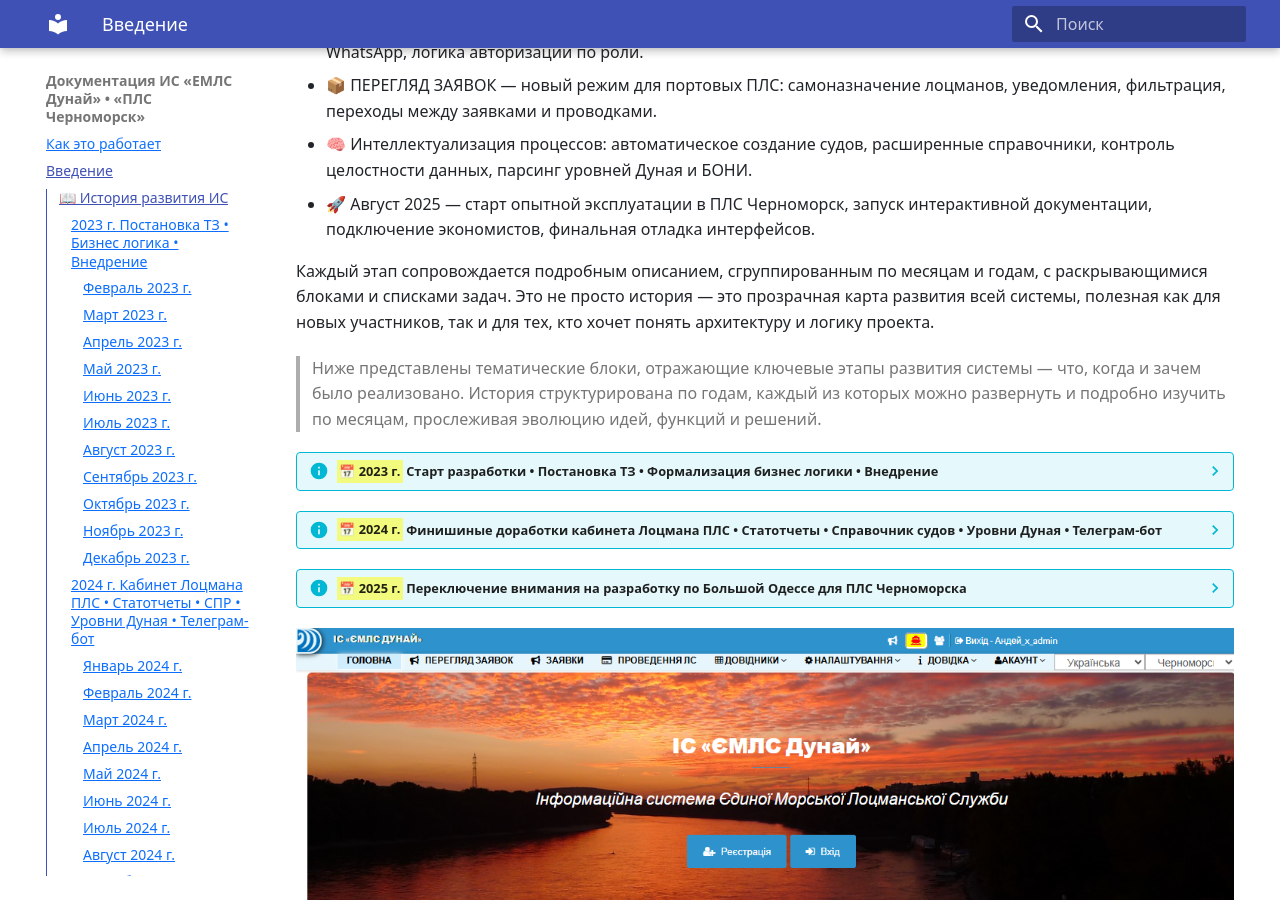
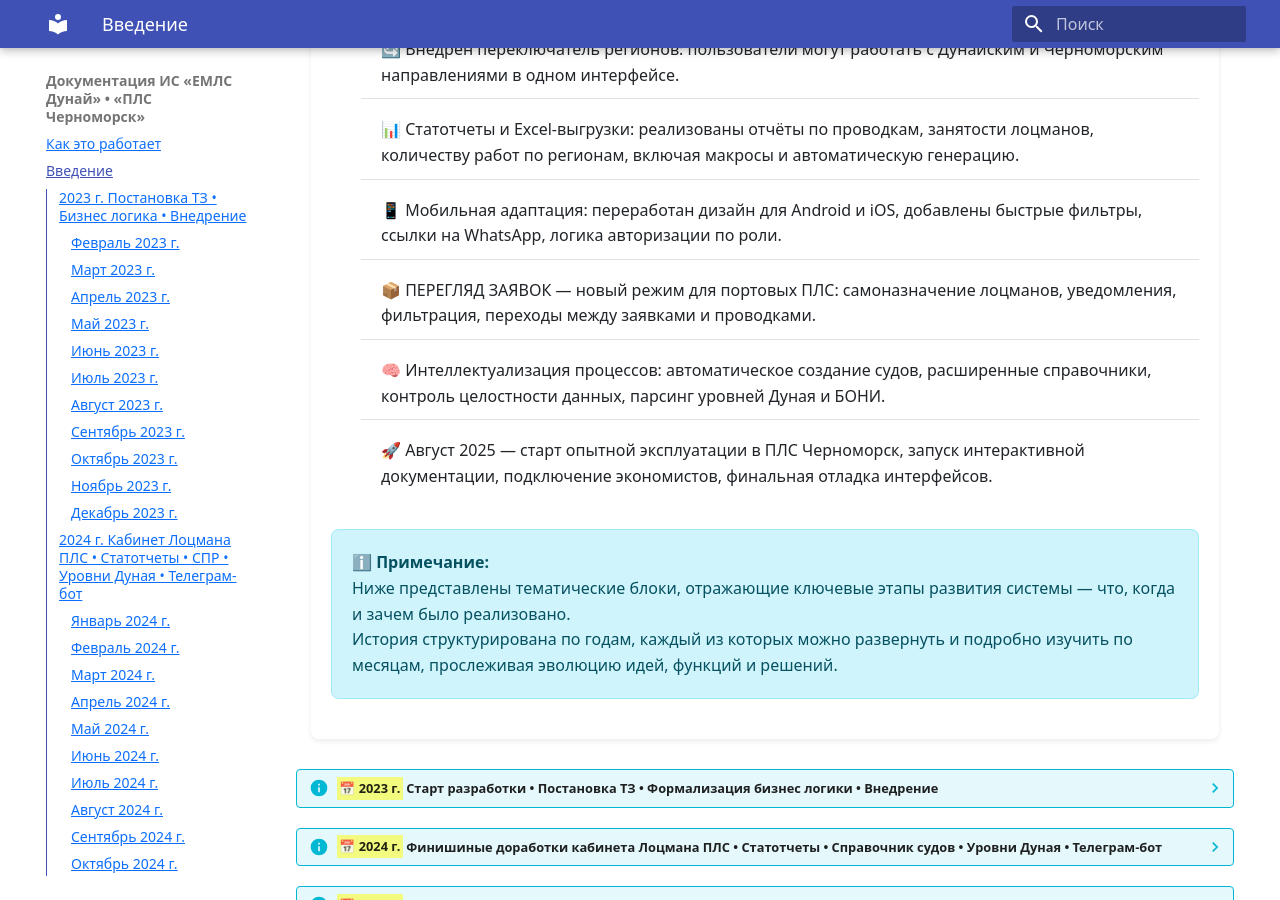
Before and after one commit to vvxsoni/Danube_help, an MkDocs documentation site: the page built from docs/index.md, in a window 1280 px wide and 900 px high, scrolled down 886 px. Built offline with MkDocs 1.6.1 and Material for MkDocs 9.7.7, drawn with Linux system fonts in a browser that asks for light colours; some of the changed text lies outside the part shown.

Commit message:
📖 История развития ИС

```diff
--- a/docs/index.md
+++ b/docs/index.md
@@ -2,27 +2,43 @@
 
 **Добро пожаловать в документацию ИС «ЕМЛС Дунай» • «ПЛС Черноморск»**
 
-## **📖 История развития ИС**
-Этот раздел — хронологическая летопись развития информационной системы ЕМЛС Дунай. Он показывает, как проект шаг за шагом превращался из идеи в полноценную цифровую платформу.
+<div class="container mt-4">
 
-- 📅 <span class="quick-highlight date">Начало в 2023 году:</span> постановка задачи, разработка технического задания, создание первых справочников и интерфейсов.
-- 🧩 Каждый месяц — новые функции: регистрация пользователей, справочники судов, агентов, портов, квитанции, таймшиты, PDF-формы.
-- 🧠 Постепенно добавлялись роли: агент, диспетчер, лоцман, экономист — с индивидуальными кабинетами и правами.
-- 📊 <span class="quick-highlight date">В 2024 году</span> — акцент на аналитику, статистику, интеграции с внешними источниками (Equasis, Vessel Finder), Telegram-бот для уровней Дуная.
-- ⚙️ Внедрены сложные механизмы: распределение лоцманов, лидирование судов, контроль целостности данных, фильтры, графики, парсинг.
-- 🧭 <span class="quick-highlight date">В 2025 году</span> — акцент сместился на развитие ПЛС Черноморск: начата интеграция с ИС VTMIS Odessa, создана собственная логика заявок, справочников и проводок.
-- 🧩 Каждый месяц — новые функции: фильтры, кнопки, репликация данных, адаптация интерфейса под мобильные устройства, разработка новых режимов для лоцманов и диспетчеров.
-- 🔄 Внедрён переключатель регионов: пользователи могут работать с Дунайским и Черноморским направлениями в одном интерфейсе.
-- 📊 Статотчеты и Excel-выгрузки: реализованы отчёты по проводкам, занятости лоцманов, количеству работ по регионам, включая макросы и автоматическую генерацию.
-- 📱 Мобильная адаптация: переработан дизайн для Android и iOS, добавлены быстрые фильтры, ссылки на WhatsApp, логика авторизации по роли.
-- 📦 ПЕРЕГЛЯД ЗАЯВОК — новый режим для портовых ПЛС: самоназначение лоцманов, уведомления, фильтрация, переходы между заявками и проводками.
-- 🧠 Интеллектуализация процессов: автоматическое создание судов, расширенные справочники, контроль целостности данных, парсинг уровней Дуная и БОНИ.
-- 🚀 Август 2025 — старт опытной эксплуатации в ПЛС Черноморск, запуск интерактивной документации, подключение экономистов, финальная отладка интерфейсов.
+  <div class="card shadow-sm border-0 mb-4">
+    <div class="card-body">
+      <!-- <h2 class="card-title">📖 История развития ИС</h2> -->
 
-Каждый этап сопровождается подробным описанием, сгруппированным по месяцам и годам, с раскрывающимися блоками и списками задач. Это не просто история — это прозрачная карта развития всей системы, полезная как для новых участников, так и для тех, кто хочет понять архитектуру и логику проекта.
+      ## 📖 История развития ИС
 
-> Ниже представлены тематические блоки, отражающие ключевые этапы развития системы — что, когда и зачем было реализовано.
-> История структурирована по годам, каждый из которых можно развернуть и подробно изучить по месяцам, прослеживая эволюцию идей, функций и решений.
+      <p class="card-text">
+        Этот раздел — хронологическая летопись развития информационной системы ЕМЛС Дунай. Он показывает, как проект шаг за шагом превращался из идеи в полноценную цифровую платформу.
+      </p>
+
+      <ul class="list-group list-group-flush">
+        <li class="list-group-item">📅 <span class="quick-highlight date">Начало в 2023 году:</span> постановка задачи, разработка технического задания, создание первых справочников и интерфейсов.</li>
+        <li class="list-group-item">🧩 Каждый месяц — новые функции: регистрация пользователей, справочники судов, агентов, портов, квитанции, таймшиты, PDF-формы.</li>
+        <li class="list-group-item">🧠 Постепенно добавлялись роли: агент, диспетчер, лоцман, экономист — с индивидуальными кабинетами и правами.</li>
+        <li class="list-group-item">📊 <span class="quick-highlight date">В 2024 году</span> — акцент на аналитику, статистику, интеграции с внешними источниками (Equasis, Vessel Finder), Telegram-бот для уровней Дуная.</li>
+        <li class="list-group-item">⚙️ Внедрены сложные механизмы: распределение лоцманов, лидирование судов, контроль целостности данных, фильтры, графики, парсинг.</li>
+        <li class="list-group-item">🧭 <span class="quick-highlight date">В 2025 году</span> — акцент сместился на развитие ПЛС Черноморск: начата интеграция с ИС VTMIS Odessa, создана собственная логика заявок, справочников и проводок.</li>
+        <li class="list-group-item">🧩 Каждый месяц — новые функции: фильтры, кнопки, репликация данных, адаптация интерфейса под мобильные устройства, разработка новых режимов для лоцманов и диспетчеров.</li>
+        <li class="list-group-item">🔄 Внедрён переключатель регионов: пользователи могут работать с Дунайским и Черноморским направлениями в одном интерфейсе.</li>
+        <li class="list-group-item">📊 Статотчеты и Excel-выгрузки: реализованы отчёты по проводкам, занятости лоцманов, количеству работ по регионам, включая макросы и автоматическую генерацию.</li>
+        <li class="list-group-item">📱 Мобильная адаптация: переработан дизайн для Android и iOS, добавлены быстрые фильтры, ссылки на WhatsApp, логика авторизации по роли.</li>
+        <li class="list-group-item">📦 ПЕРЕГЛЯД ЗАЯВОК — новый режим для портовых ПЛС: самоназначение лоцманов, уведомления, фильтрация, переходы между заявками и проводками.</li>
+        <li class="list-group-item">🧠 Интеллектуализация процессов: автоматическое создание судов, расширенные справочники, контроль целостности данных, парсинг уровней Дуная и БОНИ.</li>
+        <li class="list-group-item">🚀 Август 2025 — старт опытной эксплуатации в ПЛС Черноморск, запуск интерактивной документации, подключение экономистов, финальная отладка интерфейсов.</li>
+      </ul>
+
+      <div class="alert alert-info mt-4" role="alert">
+        <strong>ℹ️ Примечание:</strong><br>
+        Ниже представлены тематические блоки, отражающие ключевые этапы развития системы — что, когда и зачем было реализовано.<br>
+        История структурирована по годам, каждый из которых можно развернуть и подробно изучить по месяцам, прослеживая эволюцию идей, функций и решений.
+      </div>
+    </div>
+  </div>
+
+</div>
 
 ??? info "==**📅 2023 г.**== Старт разработки • Постановка ТЗ • Формализация бизнес логики • Внедрение"
     ### ==**2023 г.**== Постановка ТЗ • Бизнес логика • Внедрение
```
